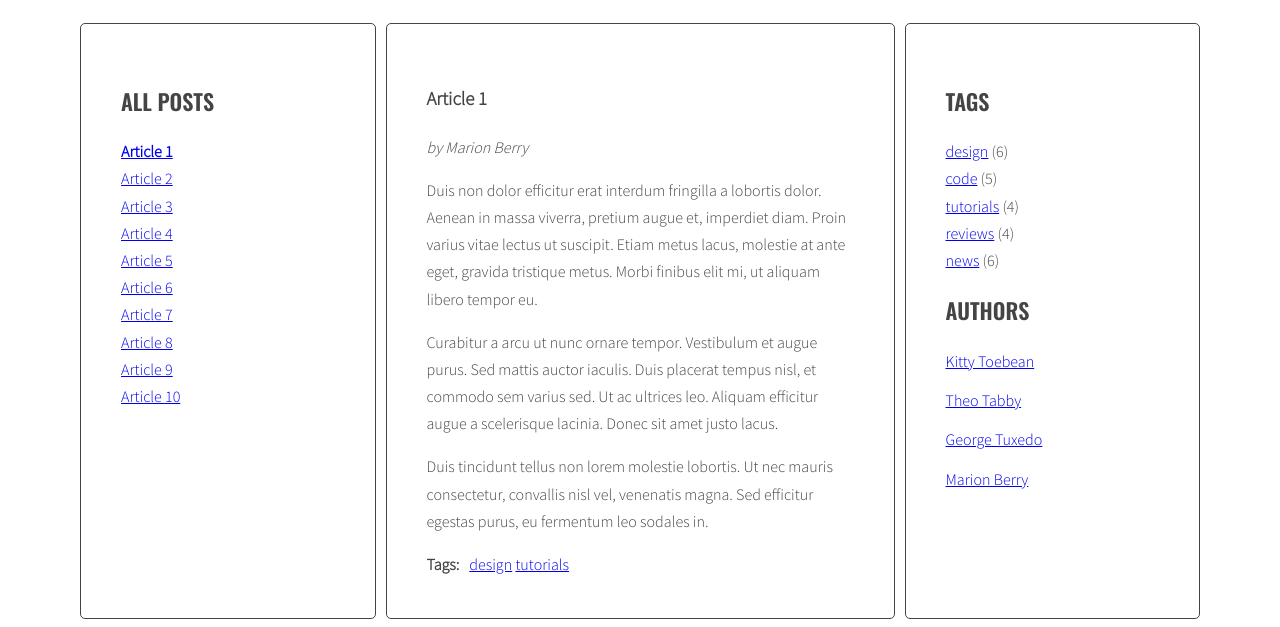
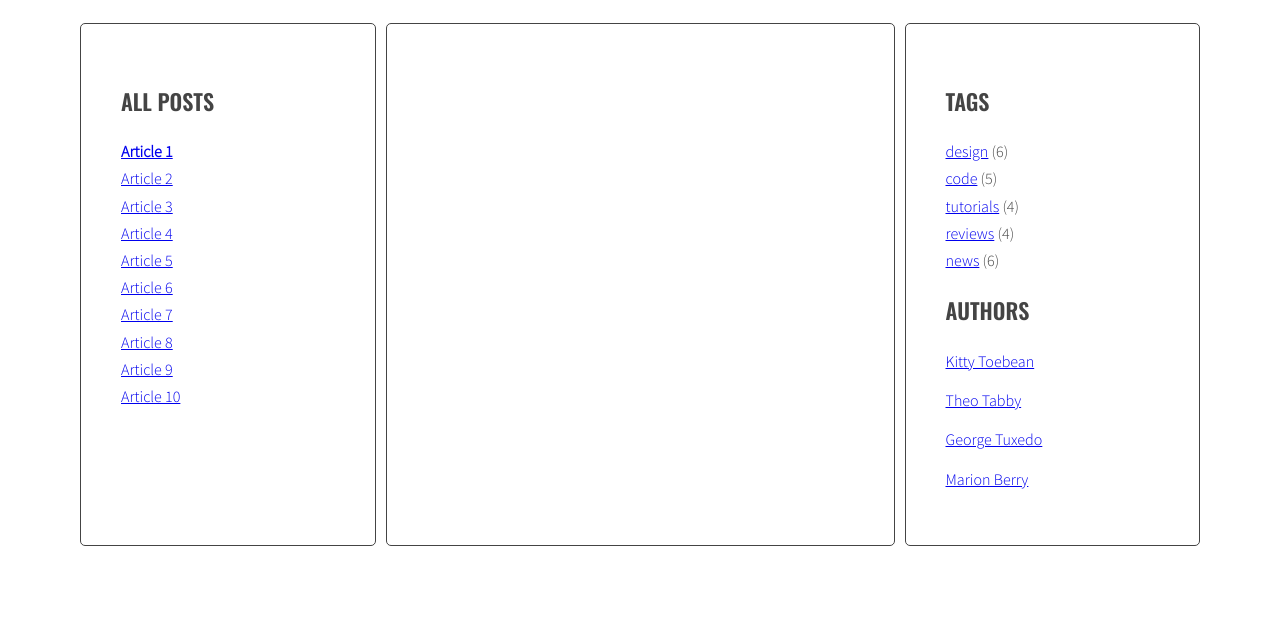
Before and after one commit to rajti-learning/board-game-blog_javascript, a website: page index.html in a window 1280 px wide. Shown: the part 220-847 px from the top of the page. After the commit the page ends 800 px from the top, so only its background shows below. Drawn offline with nearby package versions, Linux system fonts and the light colour scheme.

Commit message:
Remove class active in HTML file

```diff
--- a/index.html
+++ b/index.html
@@ -27,7 +27,7 @@
             </ul>
           </aside>
           <section class="posts">
-            <article class="post active" id="article-1">
+            <article class="post" id="article-1">
               <h3 class="post-title">Article 1</h3>
               <p class="post-author">by Marion Berry</p>
               <div class="post-content">
--- a/js/script.js
+++ b/js/script.js
@@ -49,6 +49,7 @@ const titleClickHandler = function(event){
 
 }
 
+
 const links = document.querySelectorAll('.titles a');
 
 for(let link of links){
```
